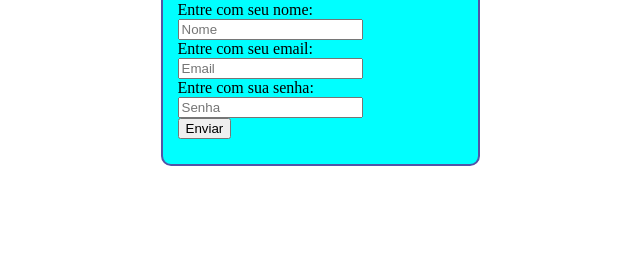
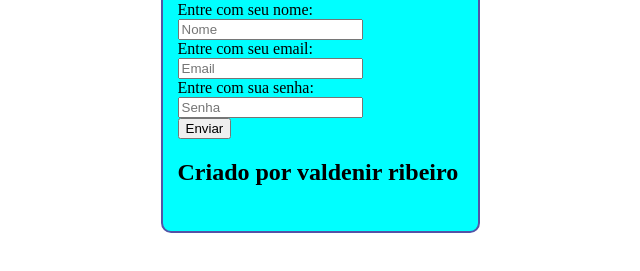
Before and after one commit to valdenirdmribeiro/teste_git, a plain HTML site: page index.html in a window 1280 px wide. Shown: the part 89-360 px from the top of the page, without its empty margins (320-960 px from the left). Drawn offline with Linux system fonts and the light colour scheme.

Commit message:
novas alteraçoes

```diff
--- a/index.html
+++ b/index.html
@@ -24,6 +24,7 @@
         </label><br>
         <input type="submit" value="Enviar">
     </form>
+    <h2>Criado por valdenir ribeiro</h2>
     </div>
 </body>
 </html>
```
